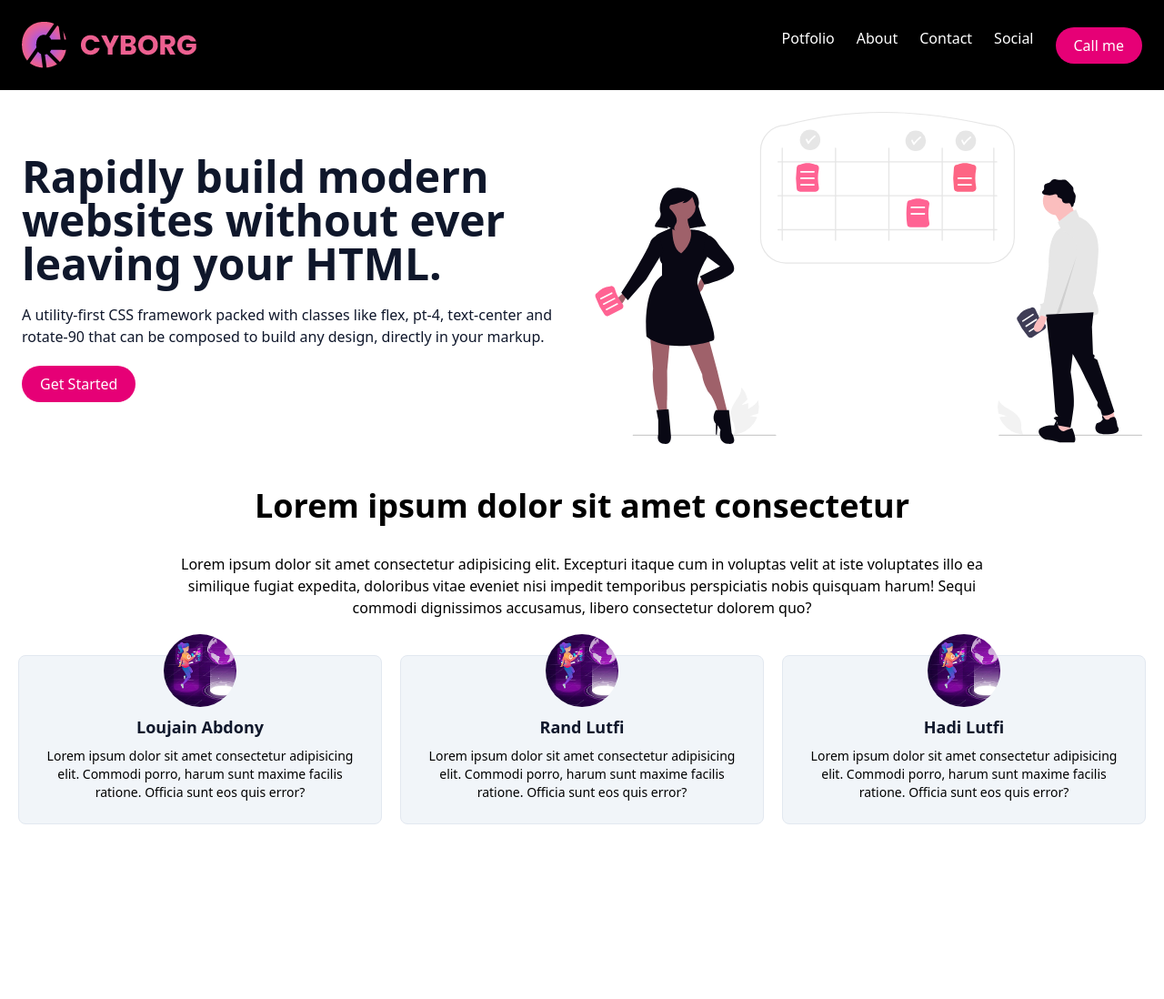
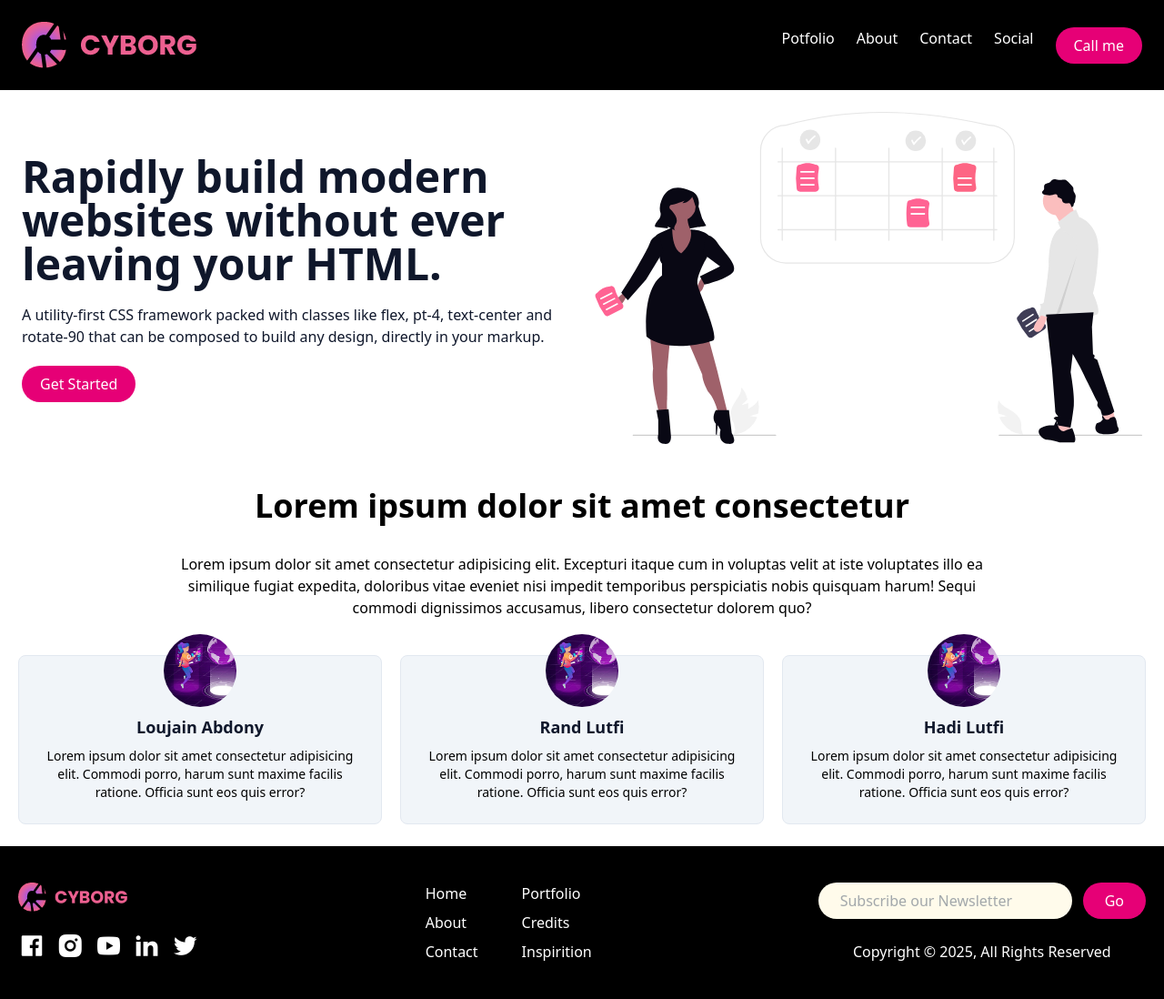
Before and after one commit to Loujeany/Tailwindcss, a website: page index.html in a window 1280 px wide. Shown: the whole page at 91% size. Before the commit the page ends 930 px from the top, so only its background shows below. Drawn offline with nearby package versions, Linux system fonts and the light colour scheme.

Commit message:
Build The Footer und the Burger Menu Sections

```diff
--- a/index.html
+++ b/index.html
@@ -1,9 +1,9 @@
 <!DOCTYPE html>
 <html lang="en">
 
-<head>
-    <meta charset="UTF-8">
+<head <meta charset="UTF-8">
     <meta name="viewport" content="width=device-width, initial-scale=1.0">
+    <link href="https://cdn.jsdelivr.net/npm/remixicon@4.6.0/fonts/remixicon.min.css" rel="stylesheet">
     <!-- <link rel="stylesheet" href="./dist/output.css"> -->
     <script src="https://unpkg.com/@tailwindcss/browser@4"></script>
     <title>Tailwind Css</title>
@@ -20,6 +20,20 @@
                 <a href="#" class="hover:text-yellow-400">About</a>
                 <a href="#" class="hover:text-yellow-400">Contact</a>
                 <a href="#" class="hover:text-yellow-400">Social</a>
+                <a href="#" class="bg-pink-600 px-5 py-2 hover:bg-red-400 rounded-full">Call me</a>
+            </div>
+            <div id="mobile-btn" class="md:hidden">
+                <i class="ri-menu-line text-3xl"></i>
+            </div>
+        </div>
+
+        <div class="md:hidden">
+            <div id="mobile-menu" class=" absolute flex hidden flex-col
+                    left-6 right-6 space-y-4 py-8 text-1xl bg-gray-100 drop-shadow-lg border border-gray-300 items-center">
+                <a href="#" class="text-slate-600 font-bold ">Potfolio</a>
+                <a href="#" class="text-slate-600 font-bold">About</a>
+                <a href="#" class="text-slate-600 font-bold">Contact</a>
+                <a href="#" class="text-slate-600 font-bold">Social</a>
                 <a href="#" class="bg-pink-600 px-5 py-2 hover:bg-red-400 rounded-full">Call me</a>
             </div>
         </div>
@@ -48,7 +62,8 @@
     <section id="author">
         <div class="container px-5 mx-auto text-center my-6 ">
             <h1 class="font-bold text-4xl">Lorem ipsum dolor sit amet consectetur</h1>
-            <p class="mx-auto mt-8 max-w-4xl">Lorem ipsum dolor sit amet consectetur adipisicing elit. Excepturi itaque cum in voluptas velit at iste
+            <p class="mx-auto mt-8 max-w-4xl">Lorem ipsum dolor sit amet consectetur adipisicing elit. Excepturi itaque
+                cum in voluptas velit at iste
                 voluptates illo ea similique fugiat expedita, doloribus vitae eveniet nisi impedit temporibus
                 perspiciatis nobis quisquam harum! Sequi commodi dignissimos accusamus, libero consectetur dolorem quo?
             </p>
@@ -80,6 +95,51 @@
             </div>
         </div>
     </section>
+
+    <footer class="bg-black">
+        <div class="container mx-auto flex flex-col-reverse
+        text-white px-5 py-10 space-y-8 justify-between md:flex-row md:space-y-0 md:space-x-2">
+            <div class="flex flex-col items-center justify-between space-y-6 md:space-y-2 md:items-start ">
+                <div>
+                    <img src="dist/img/logo.png" alt="" class="h-8">
+                </div>
+                <div class="space-x-2">
+                    <a href="#"><i class="ri-facebook-box-fill text-3xl"></i></a>
+                    <a href="#"><i class="ri-instagram-fill text-3xl"></i></a>
+                    <a href="#"><i class="ri-youtube-fill text-3xl"></i></a>
+                    <a href="#"><i class="ri-linkedin-fill text-3xl"></i></a>
+                    <a href="#"><i class="ri-twitter-fill text-3xl"></i></a>
+
+                </div>
+            </div>
+
+            <div class="flex justify-around space-x-12">
+                <div class="flex flex-col space-y-2">
+                    <a href="#" class="hover:text-pink-300">Home</a>
+                    <a href="#" class="hover:text-pink-300">About</a>
+                    <a href="#" class="hover:text-pink-300">Contact</a>
+                </div>
+                <div class="flex flex-col space-y-2">
+                    <a href="#" class="hover:text-pink-300">Portfolio</a>
+                    <a href="#" class="hover:text-pink-300">Credits</a>
+                    <a href="#" class="hover:text-pink-300">Inspirition</a>
+                </div>
+            </div>
+
+            <div class="flex flex-col justify-between space-y-6 items-center">
+                <form action="#">
+                    <div class="flex space-x-3">
+                        <input type="text" placeholder="Subscribe our Newsletter"
+                            class="bg-amber-50 text-slate-600 py-2 px-6 rounded-full">
+                        <button class="bg-pink-600 hover:bg-pink-400 py-2 px-6 rounded-full">Go</button>
+                    </div>
+                </form>
+                <div class="hidden md:block">Copyright &copy; 2025, All Rights Reserved</div>
+            </div>
+        </div>
+    </footer>
+
+    <script src="/dist/script/script.js"></script>
 </body>
 
 </html>
```
Also changed, not shown: dist/script/script.js (added).
